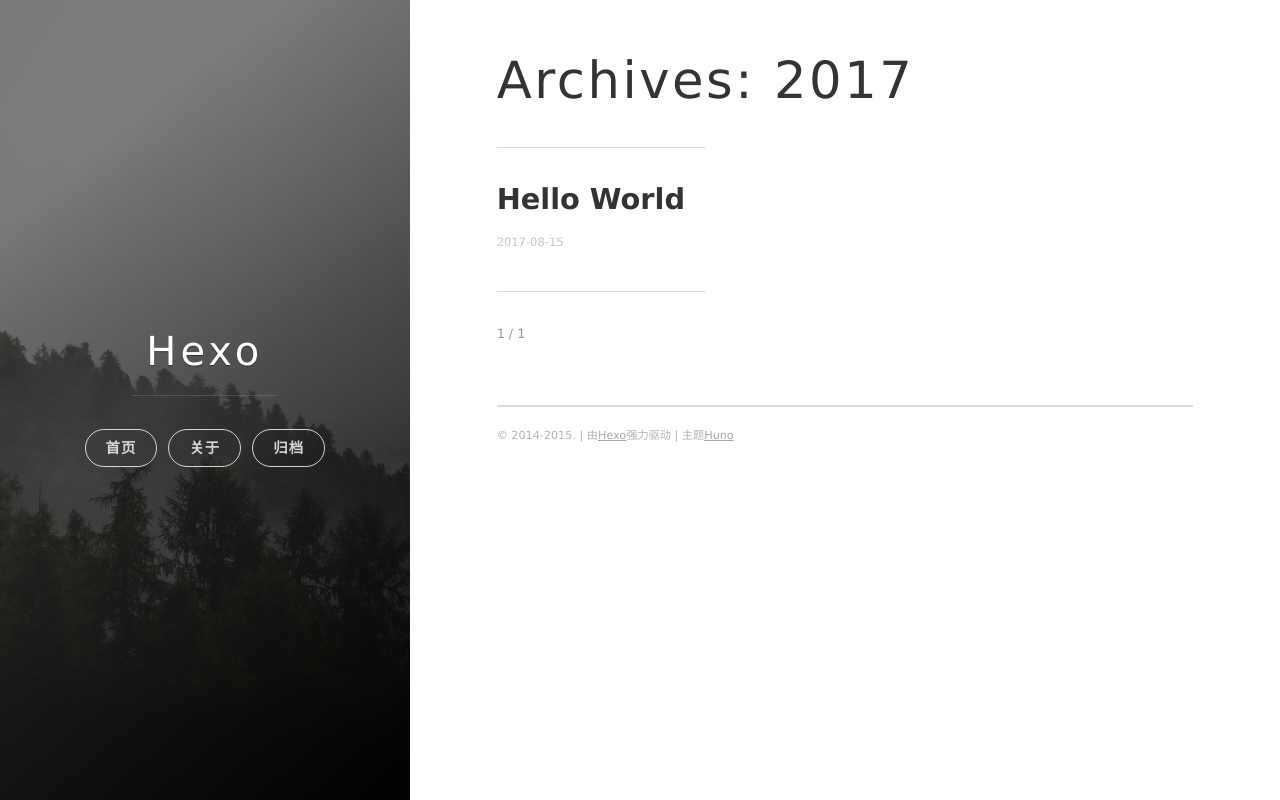
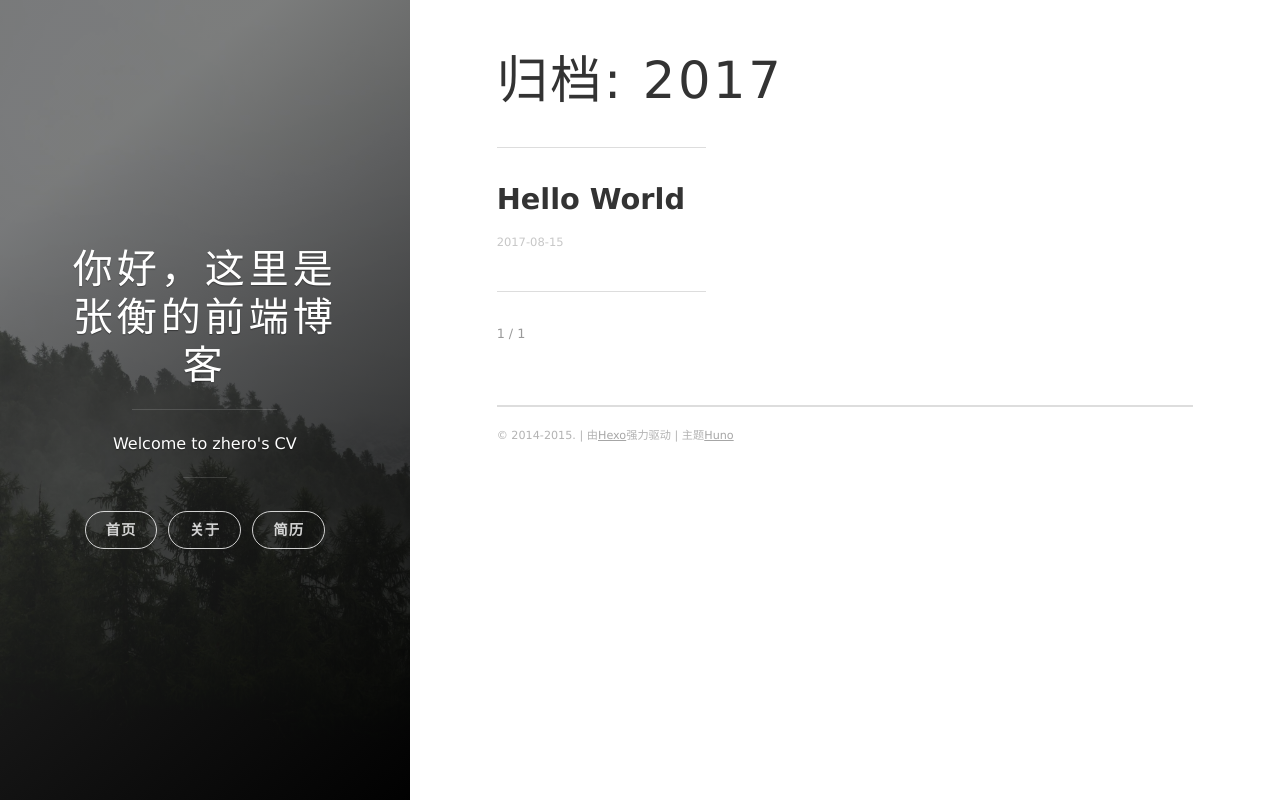
Before and after one commit to zhanghengg/zhanghengg.github.io, a plain HTML site: page archives/2017/index.html in a window 1280 px wide. Drawn offline with nearby package versions, Linux system fonts and the light colour scheme; some packages are replaced by stand-ins of ours.

Commit message:
Site updated: 2017-08-16 23:16:10

```diff
--- a/archives/2017/index.html
+++ b/archives/2017/index.html
@@ -7,21 +7,25 @@
 
 
     <title>
-      Archives: 2017
+      归档: 2017
     </title>
 
     <meta name="viewport" content="width=device-width, initial-scale=1, maximum-scale=1, user-scalable=no">
 
-      <meta name="author" content="John Doe">
+      <meta name="author" content="张衡">
 
 
 
-    <meta property="og:type" content="website">
-<meta property="og:title" content="Archives: 2017">
+    <meta name="description" content="张衡的个人博客，张衡的网站，前端博客">
+<meta property="og:type" content="website">
+<meta property="og:title" content="归档: 2017">
 <meta property="og:url" content="http://yoursite.com/archives/2017/index.html">
-<meta property="og:site_name" content="Hexo">
+<meta property="og:site_name" content="你好，这里是张衡的前端博客">
+<meta property="og:description" content="张衡的个人博客，张衡的网站，前端博客">
+<meta property="og:locale" content="zh-cn">
 <meta name="twitter:card" content="summary">
-<meta name="twitter:title" content="Archives: 2017">
+<meta name="twitter:title" content="归档: 2017">
+<meta name="twitter:description" content="张衡的个人博客，张衡的网站，前端博客">
 
 
 
@@ -53,9 +57,14 @@
 
 
 
-        <h1 class="panel-cover__title panel-title"><a href="/" title="link to homepage">Hexo</a></h1>
+        <h1 class="panel-cover__title panel-title"><a href="/" title="link to homepage">你好，这里是张衡的前端博客</a></h1>
         <hr class="panel-cover__divider" />
 
+
+        <p class="panel-cover__description">
+          Welcome to zhero&#39;s CV
+        </p>
+        <hr class="panel-cover__divider panel-cover__divider--secondary" />
 
 
         <div class="navigation-wrapper">
@@ -71,7 +80,7 @@
                 <li class="navigation__item"><a href="/about" title="" class="">关于</a></li>
 
 
-                <li class="navigation__item"><a href="/archive" title="" class="">归档</a></li>
+                <li class="navigation__item"><a href="/archive" title="" class="">简历</a></li>
 
 
             </ul>
@@ -142,7 +151,7 @@ classes that you can use:
 
 
 
-  <h1 class="archive-title">Archives: 2017</h1>
+  <h1 class="archive-title">归档: 2017</h1>
   <hr class="post-list__divider" />
 
 
```
Also changed, not shown: 2017/08/15/hello-world/index.html (+21 -63 lines), archives/2017/08/index.html (+18 -9 lines), archives/index.html (+18 -17 lines), index.html (+20 -17 lines).
